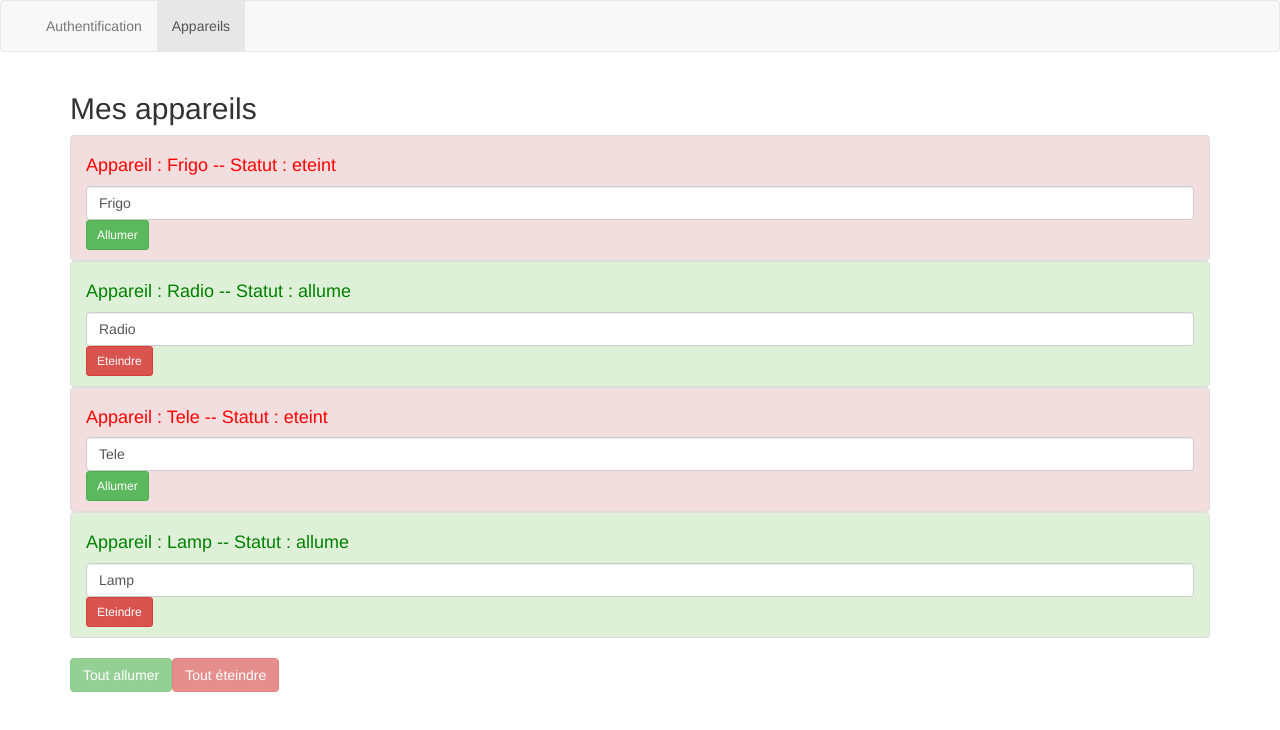
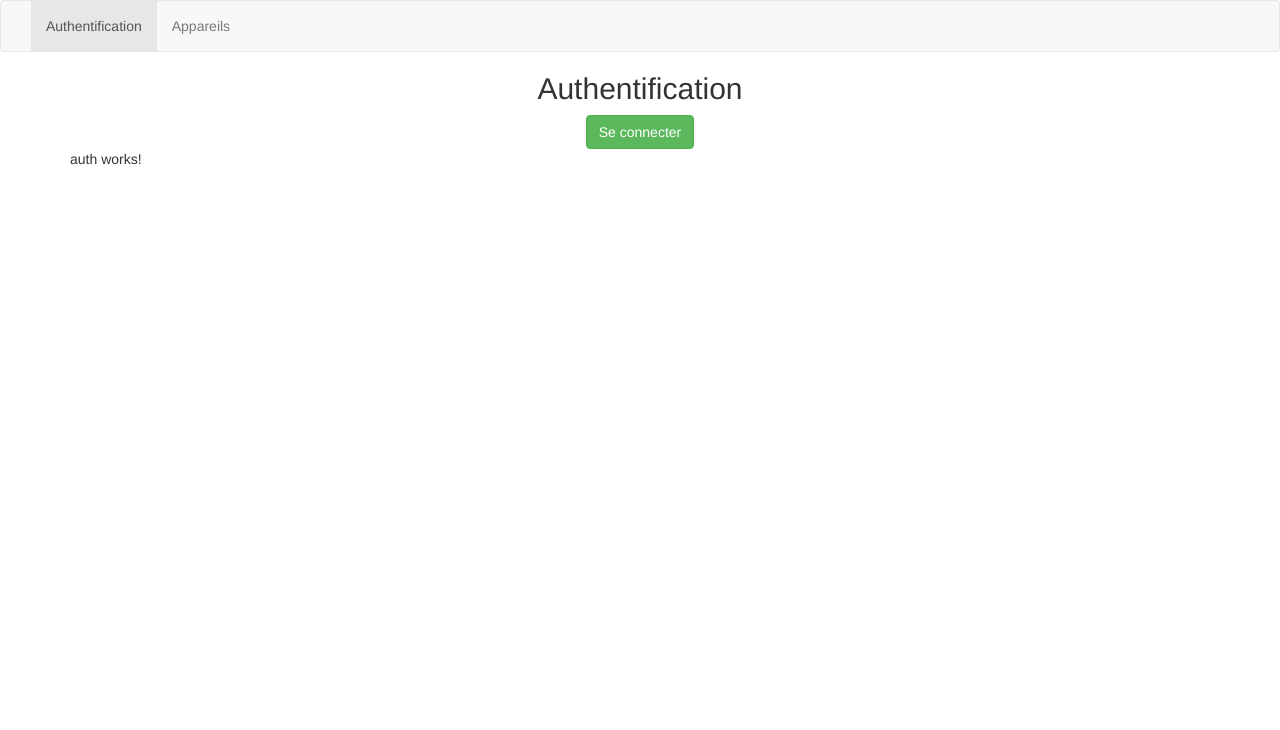
Before and after one commit to Anna118690/mon-projet-angular, an Angular app: page /auth in a window 1280 px wide. Shown: the top 730 px of the page. Built offline with nearby package versions, Linux system fonts and the light colour scheme.

Commit message:
routing + navigation

```diff
--- a/src/app/app.component.html
+++ b/src/app/app.component.html
@@ -2,20 +2,26 @@
   <div class="container-fluid">
     <div class="navbar-collapse">
       <ul class="nav navbar-nav">
-        <li><a href="#">Authentification</a></li>
-        <li class="active"><a href="#">Appareils</a></li>
-      </ul>
+        <li routerLinkActive="active">
+          <a routerLink="auth">Authentification</a></li>
+        <li routerLinkActive="active">
+          <a routerLink="appareils">Appareils</a></li>
+    </ul>
     </div>
   </div>
 </nav>
 <div style="text-align:center">
+  <h2>Authentification</h2>
+<button class="btn btn-success" *ngIf="!authStatus" (click)="onSignIn()">Se connecter</button>
+<button class="btn btn-danger" *ngIf="authStatus" (click)="onSignOut()">Se déconnecter</button>
 
 </div>
 <app-mon-premier></app-mon-premier>
 <div class="container">
   <div class="row">
     <div class="col-xs-12">
-    <app-appareil-view></app-appareil-view>
+      <router-outlet></router-outlet>
+    <!-- <app-appareil-view></app-appareil-view> -->
     </div>
   </div>
 </div>
--- a/src/app/app.component.ts
+++ b/src/app/app.component.ts
@@ -1,12 +1,35 @@
 import { Component , OnInit} from '@angular/core';
-import { AppareilService} from './services/appareil.service';
+import { Router} from '@angular/router';
+import { AuthService} from './services/auth.service';
 
 @Component({
   selector: 'app-root',
   templateUrl: './app.component.html',
   styleUrls: ['./app.component.scss']
 })
-export class AppComponent {
+export class AppComponent implements OnInit {
+  authStatus: boolean;
+
+  constructor(private authService: AuthService, private router: Router) { }
+
+  ngOnInit() {
+    this.authStatus = this.authService.isAuth;
+  }
+
+  onSignIn() {
+    this.authService.signIn().then(
+      () => {
+        console.log('Sign in successful!');
+        this.authStatus = this.authService.isAuth;
+        this.router.navigate(['appareils'])
+      }
+    );
+  }
+
+  onSignOut() {
+    this.authService.signOut();
+    this.authStatus = this.authService.isAuth;
+  }
 
 
 
--- a/src/app/appareil-view/appareil-view.component.ts
+++ b/src/app/appareil-view/appareil-view.component.ts
@@ -42,6 +42,4 @@ export class AppareilViewComponent implements OnInit {
     }
   }
 
-
-
 }
--- a/src/app/services/appareil.service.ts
+++ b/src/app/services/appareil.service.ts
@@ -1,18 +1,22 @@
 export class AppareilService {
     appareils = [
         {
+          id:1,
           name: 'Frigo',
           status: 'eteint'
         },
         {
+          id:2,
          name: 'Radio',
          status: 'allume'
        },
        {
+        id:3,
          name: 'Tele',
          status: 'eteint'
        },
        {
+        id:4,
          name: 'Lamp',
          status: 'allume'
        }
@@ -42,6 +46,14 @@ export class AppareilService {
     this.appareils[i].status = 'eteint';
 
 }
+    getAppareilById(id: number) {
+    const appareil = this.appareils.find(
+      (s) => {
+        return s.id === id;
+      }
+    );
+    return appareil;
+}
 
 
 }
--- /dev/null
+++ b/src/app/services/auth.service.ts
@@ -0,0 +1,21 @@
+export class AuthService {
+
+    isAuth = false;
+
+    signIn() {
+      return new Promise(
+        (resolve, reject) => {
+          setTimeout(
+            () => {
+              this.isAuth = true;
+              resolve(true);
+            }, 2000
+          );
+        }
+      );
+    }
+
+    signOut() {
+      this.isAuth = false;
+    }
+  }
--- /dev/null
+++ b/src/app/single-appareil/single-appareil.component.html
@@ -0,0 +1,3 @@
+<h2>{{ name }}</h2>
+<p>Statut : {{ status }}</p>
+<a routerLink="/appareils">Retour à la liste</a>
--- /dev/null
+++ b/src/app/single-appareil/single-appareil.component.ts
@@ -0,0 +1,23 @@
+import { Component, OnInit } from '@angular/core';
+import { ActivatedRoute } from '@angular/router';
+import { AppareilService } from '../services/appareil.service';
+
+@Component({
+  selector: 'app-single-appareil',
+  templateUrl: './single-appareil.component.html',
+  styleUrls: ['./single-appareil.component.scss']
+})
+export class SingleAppareilComponent implements OnInit {
+
+  name: string = 'Appareil';
+  status: string = 'Statut';
+
+  constructor(private appareilService: AppareilService,  private route: ActivatedRoute) { }
+
+  ngOnInit() {
+    const id = this.route.snapshot.params['id'];
+    this.name = this.appareilService.getAppareilById(+id).name;
+    this.status = this.appareilService.getAppareilById(+id).status;
+}
+
+}
```
Also changed, not shown: src/app/app.module.ts (+10 -4 lines), src/app/single-appareil/single-appareil.component.scss (added).
